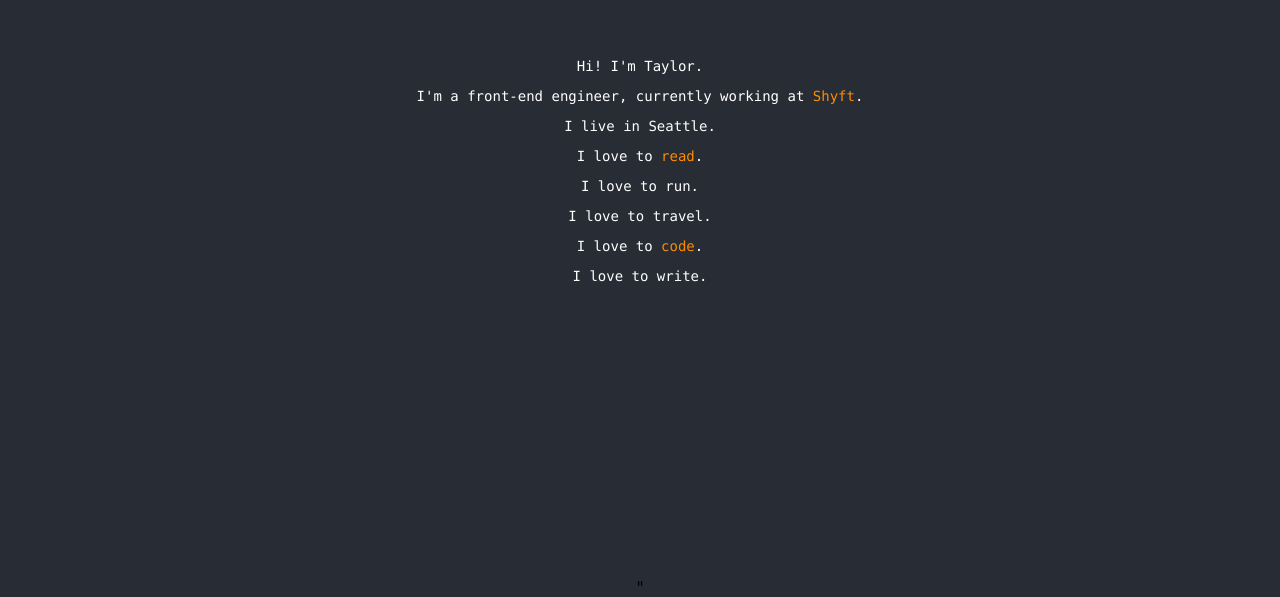
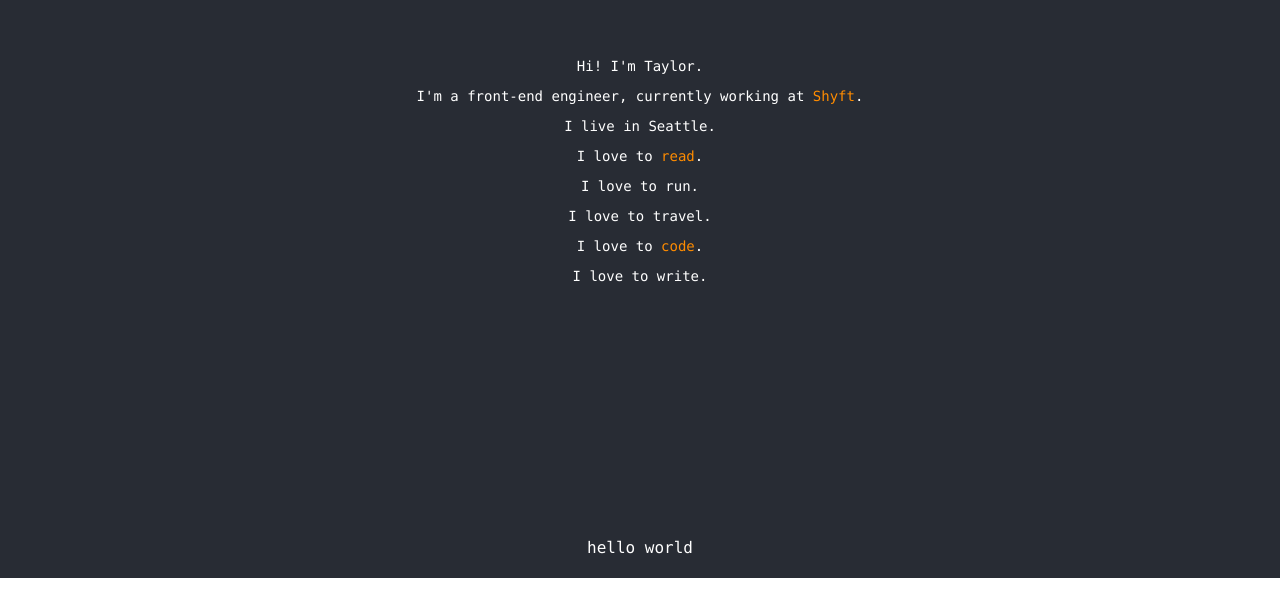
Before and after one commit to tcase360/personal-site, a React (Create React App) app: page / in a window 1280 px wide. Shown: the part 222-819 px from the top of the page. Built offline with nearby package versions, Linux system fonts and the light colour scheme.

Commit message:
add standard template for future page replication

```diff
--- a/package.json
+++ b/package.json
@@ -8,7 +8,7 @@
     "react-scripts": "3.2.0"
   },
   "scripts": {
-    "start": "react-scripts start",
+    "start": "NODE_PATH=src/ && react-scripts start",
     "build": "react-scripts build",
     "test": "react-scripts test",
     "eject": "react-scripts eject"
--- a/src/App.js
+++ b/src/App.js
@@ -1,42 +1,11 @@
 import React from 'react';
-import logo from './logo.svg';
 import './App.css';
-import Link from './_components/Link/Link';
+import IndexPage from './_pages/Index/Index';
 
 function App() {
   return (
     <div className="App">
-      <header className="App-header"></header>
-      <section className="body">
-        <p>Hi! I'm Taylor.</p>
-
-        <p>
-          I'm a front-end engineer, currently working at{" "}
-          <Link url="//myshyft.com" text="Shyft" />.
-        </p>
-
-        <p>I live in Seattle. </p>
-
-        <p>
-          I love to{" "}
-          <Link
-            url="https://www.goodreads.com/user/show/53231383-taylor-case"
-            text="read"
-          />
-          .{" "}
-        </p>
-
-        <p>I love to run. </p>
-
-        <p>I love to travel. </p>
-
-        <p>
-          I love to <Link url="//github.com/tcase360" text="code" />.
-        </p>
-
-        <p>I love to write.</p>
-      </section>
-      <footer className=""></footer>"
+      <IndexPage />
     </div>
   );
 }
--- /dev/null
+++ b/src/_pages/Index/Index.jsx
@@ -0,0 +1,43 @@
+import React from 'react';
+import StandardTemplate from '../../_templates/Standard/Standard';
+import Link from '../../_components/Link/Link';
+
+import './Index.css';
+
+class IndexPage extends React.Component {
+  render() {
+    return (
+      <StandardTemplate>
+        <p>Hi! I'm Taylor.</p>
+
+        <p>
+          I'm a front-end engineer, currently working at{" "}
+          <Link url="//myshyft.com" text="Shyft" />.
+        </p>
+
+        <p>I live in Seattle. </p>
+
+        <p>
+          I love to{" "}
+          <Link
+            url="https://www.goodreads.com/user/show/53231383-taylor-case"
+            text="read"
+          />
+          .{" "}
+        </p>
+
+        <p>I love to run. </p>
+
+        <p>I love to travel. </p>
+
+        <p>
+          I love to <Link url="//github.com/tcase360" text="code" />.
+        </p>
+
+        <p>I love to write.</p>
+      </StandardTemplate>
+    );
+  }
+}
+
+export default IndexPage;
--- a/src/_templates/Standard/Standard.css
+++ b/src/_templates/Standard/Standard.css
@@ -0,0 +1,11 @@
+.standard-template {
+  color: white;
+}
+
+.footer {
+  height: 40px;
+  position: fixed;
+    bottom: 0;
+    right: 0;
+    left: 0;
+}
--- a/src/_templates/Standard/Standard.jsx
+++ b/src/_templates/Standard/Standard.jsx
@@ -0,0 +1,26 @@
+import React from 'react';
+
+import './Standard.css';
+
+class StandardTemplate extends React.Component {
+
+  render() {
+    const { children } = this.props;
+
+    return (
+      <div className="standard-template">
+        <header className="header"></header>
+
+        <div className="body">
+          { children }
+        </div>
+
+        <footer className="footer">
+          hello world
+        </footer>
+      </div>
+    );
+  }
+}
+
+export default StandardTemplate;
```
Also changed, not shown: src/_pages/Index/Index.css (added).
